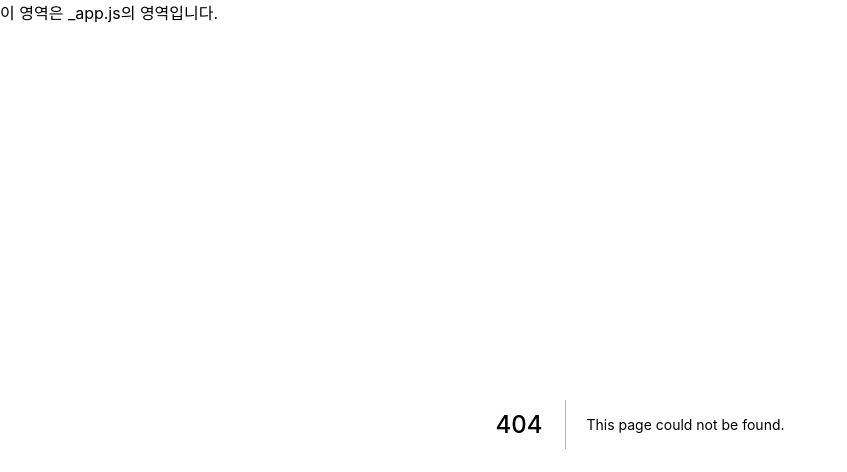
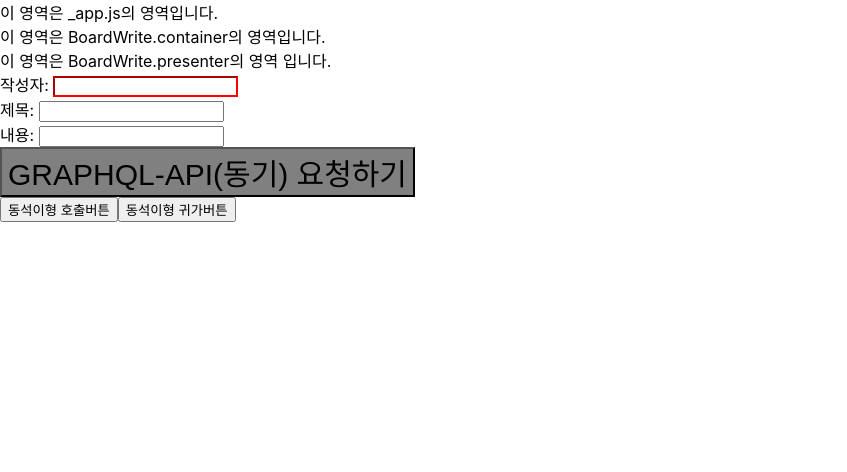
Before and after one commit to tearcode89/Front_Study, a Next.js app in the folder class/: page /07-01-setState in a window 1280 px wide. Before the commit this address had no page. Shown: the top 472 px of the page, without its empty margins (0-847 px from the left). Built offline with nearby package versions, Linux system fonts and the light colour scheme.

Commit message:
19. emotion에 props 던지기 및 setState의 작동원리

```diff
--- /dev/null
+++ b/class/pages/07-01-setState/index.js
@@ -0,0 +1,10 @@
+import BoardWrite from "../../src/components/units/board/07-write/BoardWrite.container";
+
+export default function GraphqlMutationPage() {
+
+    return(
+        <>
+            <BoardWrite/>
+        </>
+    )
+}
--- /dev/null
+++ b/class/src/components/units/board/07-write/BoardWrite.container.js
@@ -0,0 +1,63 @@
+import {useState} from "react";
+import {useMutation} from "@apollo/client";
+import BoardWriteUI from "./BoardWrite.presenter"
+import {CREATE_BOARD} from "./BoardWrite.queries";
+
+export default function BoardWrite(){
+
+    // 자바스크립트 영역
+    const [ mycolor, setMycolor ] = useState(false);
+    const [ dongsuk, setDongsuk ] = useState(false);
+    const [ writer, setWriter ] = useState("");
+    const [ title, setTitle ] = useState("");
+    const [ contents, setContents ] = useState("");
+
+    const [내가만든함수] = useMutation(CREATE_BOARD)
+    const onClickSubmit = async () => {
+        // const writer = "qqq" // 이 함수에 있으면 현재 스코프
+        const result = await 내가만든함수({
+            variables: { // variables 이것이 $ 역할을 함
+                writer: writer, // 이 함수에 없으면 스코프 체인을 통해서 위 함수에서 찾음
+                title: title,
+                contents: contents
+            }
+        });
+        console.log(result)
+        alert(result.data.createBoard.message)
+    }
+
+    const onChangeWriter = (event) => {
+        setWriter(event.target.value)
+        if(event.target.value !== "" && title !== "" && contents !==""){
+            setMycolor(true)
+        }
+    }
+
+    const onChangeTitle = (event) => {
+        setTitle(event.target.value)
+        if(writer !== "" && event.target.value !== "" && contents !==""){
+            setMycolor(true)
+        }
+    }
+    const onChangeContents = (event) => {
+        setContents(event.target.value)
+        if(writer !== "" && title !== "" && event.target.value !==""){
+            setMycolor(true)
+        }
+    }
+
+    return(
+        <>
+            <div>이 영역은 BoardWrite.container의 영역입니다.</div>
+            <BoardWriteUI
+                onClickSubmit = {onClickSubmit}
+                onChangeWriter = {onChangeWriter}
+                onChangeTitle = {onChangeTitle}
+                onChangeContents  = {onChangeContents}
+                mycolor = {mycolor}
+                dongsuk = {dongsuk}
+                madongsuk = {setDongsuk}
+            />
+        </>
+    )
+}
--- /dev/null
+++ b/class/src/components/units/board/07-write/BoardWrite.presenter.js
@@ -0,0 +1,27 @@
+import * as K from './BoardWrite.styles'
+import {DongsukImg} from "./BoardWrite.styles";
+
+// 아래는 export default와 export를 같이 사용하는 방법
+// import qqq , { BlueButton, RedInput } from './BoardWrite.styles.js'
+export default function BoardWriteUI(props){
+
+    // 자바스크립트 영역
+
+    // HTML 영역(return 아래)
+    return(
+        <>
+            <div>이 영역은 BoardWrite.presenter의 영역 입니다.</div>
+            작성자: <K.RedInput type="text" onChange={props.onChangeWriter}/><br/>
+            제목: <input type="text" onChange={props.onChangeTitle}/><br/>
+            내용: <input type="text" onChange={props.onChangeContents }/><br/>
+            <K.BlueButton
+                firstProps='30px'
+                secondProps='gold'
+                thridProps = {props.mycolor}
+                onClick={props.onClickSubmit}>GRAPHQL-API(동기) 요청하기</K.BlueButton><br/>
+            <button onClick={() => props.madongsuk(true)}>동석이형 호출버튼</button>
+            <button onClick={() => props.madongsuk(false)}>동석이형 귀가버튼</button>
+            {props.dongsuk ? <div><DongsukImg src="/images/DongSuck.jpg"/></div> : <div></div>}
+        </>
+    )
+}
--- /dev/null
+++ b/class/src/components/units/board/07-write/BoardWrite.queries.js
@@ -0,0 +1,11 @@
+import {gql} from "@apollo/client";
+
+export const CREATE_BOARD = gql`
+    mutation createBoard($writer: String, $title: String, $contents: String){ #변수의 타입 적는 곳
+        createBoard(writer: $writer, title: $title, contents: $contents){ # 실제 우리가 전달할 변수 적는 곳
+            _id
+            number
+            message
+        }
+    }
+`
--- /dev/null
+++ b/class/src/components/units/board/07-write/BoardWrite.styles.js
@@ -0,0 +1,17 @@
+import styled from '@emotion/styled'
+
+export const RedInput = styled.input`
+    border-color: red;
+`
+
+export const BlueButton = styled.button`
+    font-size: ${props=>
+        props.firstProps
+    };
+    background-color: ${props=>
+        props.thridProps ? "yellow" : "grey"
+    };
+`
+export const DongsukImg = styled.img`
+
+`
```
Also changed, not shown: class/public/images/DongSuck.jpg (added), 1 other file (tests, documents, lock files or other folders).
